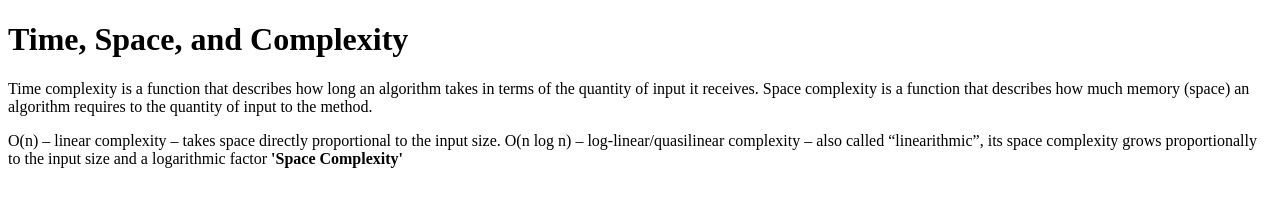
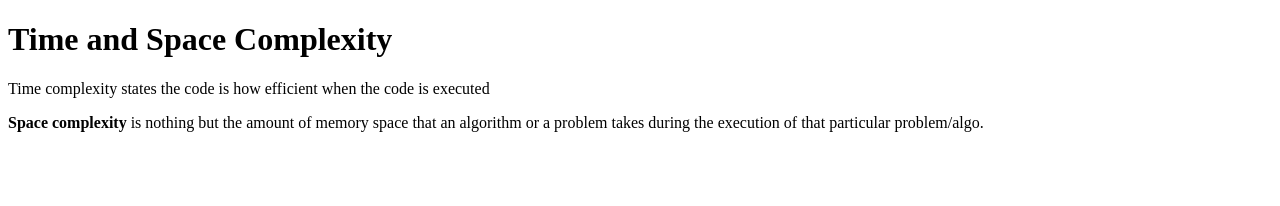
Before and after one commit to acciojob/time-and-space-complexity-Rajatshukla25, a website: page main.html in a window 1280 px wide. Drawn offline with Linux system fonts and the light colour scheme.

Commit message:
created a submission

```diff
--- a/main.html
+++ b/main.html
@@ -8,9 +8,9 @@
 
 <body>
 	<!-- the entire body must be written by student -->
-	<h1>Time, Space, and Complexity</h1>
-    <p>Time complexity is a function that describes how long an algorithm takes in terms of the quantity of input it receives. Space complexity is a function that describes how much memory (space) an algorithm requires to the quantity of input to the method.</p>
-	<p>O(n) – linear complexity – takes space directly proportional to the input size. O(n log n) – log-linear/quasilinear complexity – also called “linearithmic”, its space complexity grows proportionally to the input size and a logarithmic factor <b>'Space Complexity'</b></p>
+	<h1>Time and Space Complexity</h1>
+    <p>Time complexity states the code is how efficient when the code is executed</p>
+	<p><b>Space complexity</b> is nothing but the amount of memory space that an algorithm or a problem takes during the execution of that particular problem/algo.</p>
     <script type="text/javascript" src="./script.js">
 </script>
 
```
